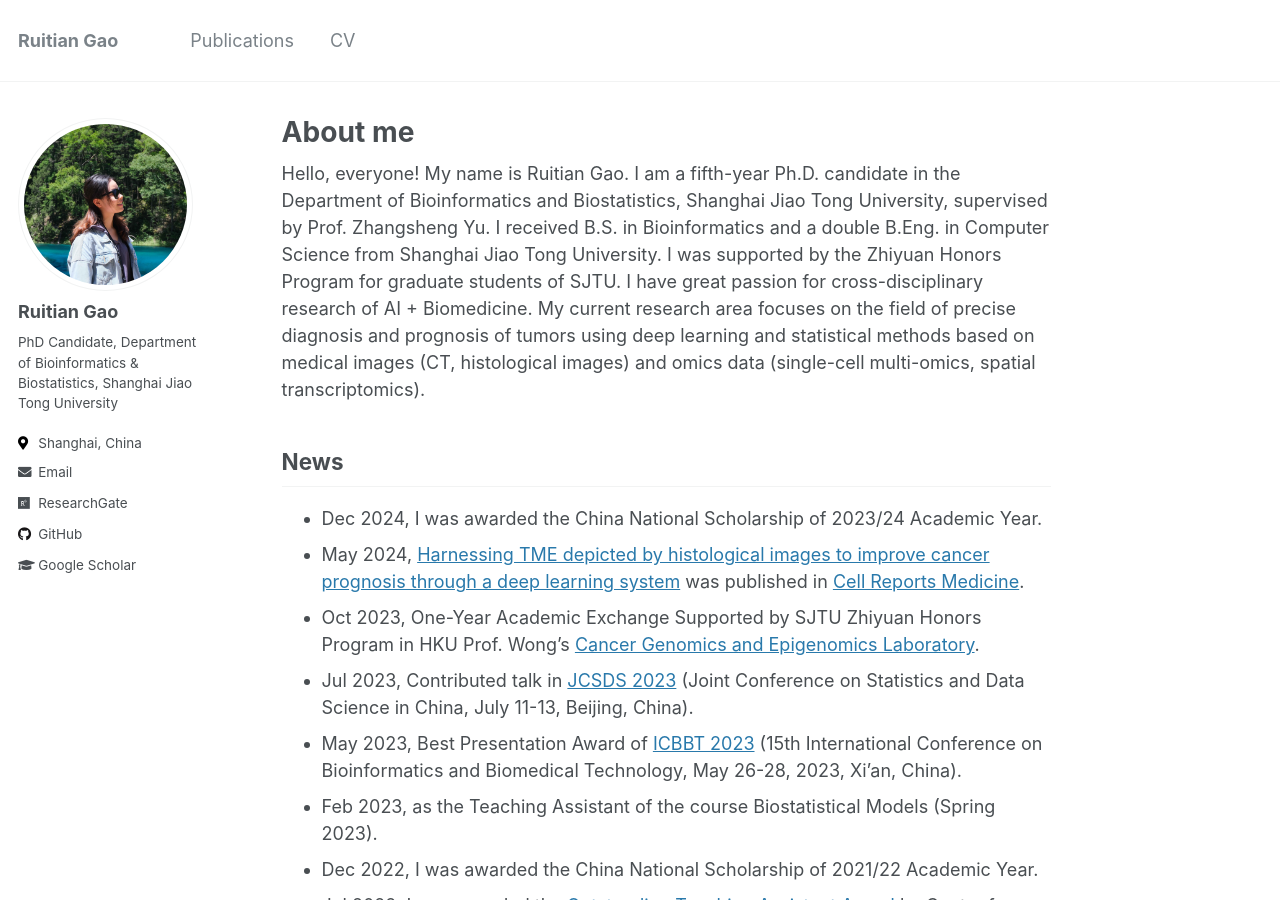
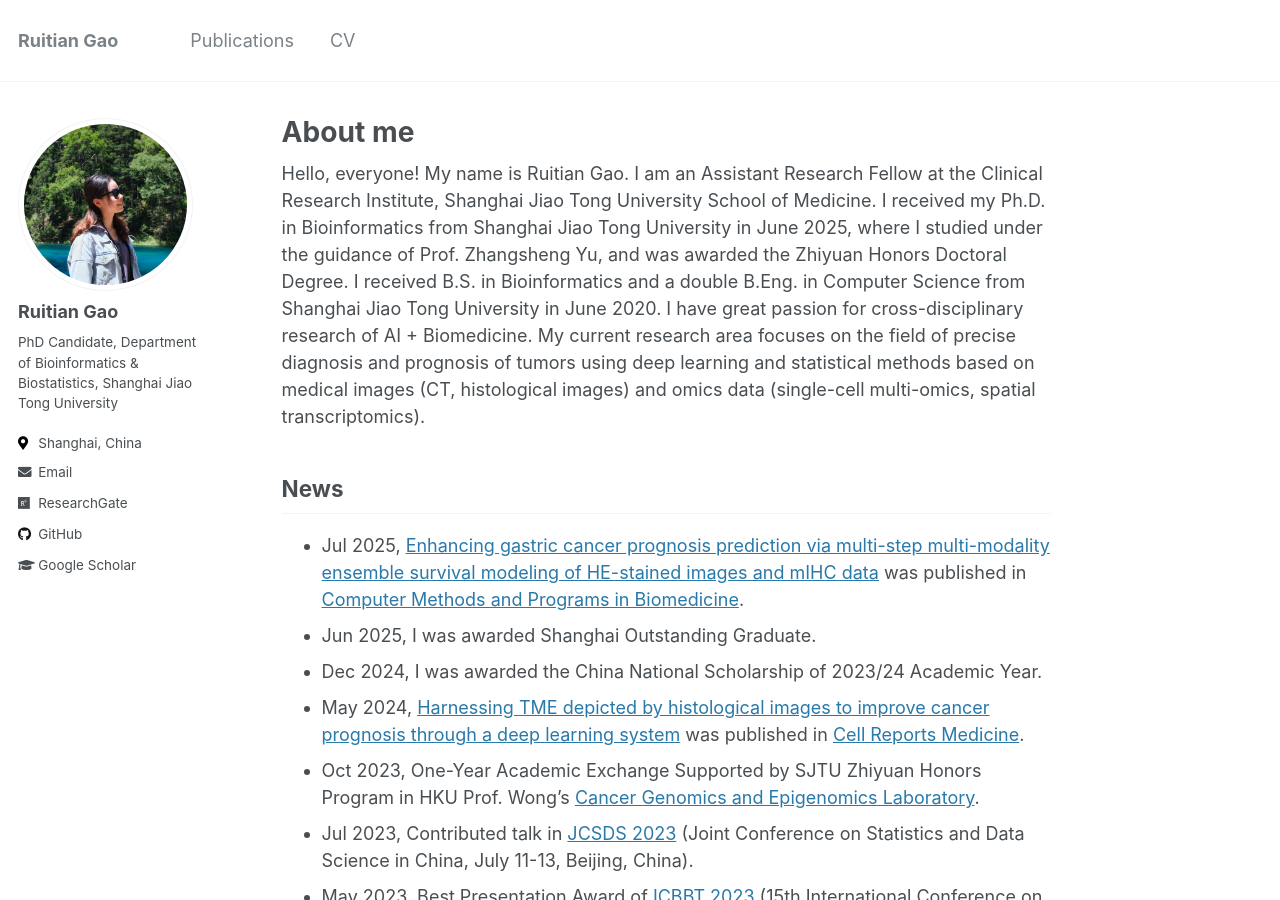
Before and after one commit to ruitian-olivia/ruitian-olivia.github.io, a Jekyll site: the page built from _pages/about.md, in a window 1280 px wide and 900 px high. Built offline with Jekyll 4.4.1, drawn with Linux system fonts in a browser that asks for light colours.

Commit message:
Update about.md
Update in Jul 2025

```diff
--- a/_pages/about.md
+++ b/_pages/about.md
@@ -8,9 +8,11 @@ redirect_from:
   - /about.html
 ---
 
-Hello, everyone! My name is Ruitian Gao. I am a fifth-year Ph.D. candidate in the Department of Bioinformatics and Biostatistics, Shanghai Jiao Tong University, supervised by Prof. Zhangsheng Yu. I received B.S. in Bioinformatics and a double B.Eng. in Computer Science from Shanghai Jiao Tong University. I was supported by the Zhiyuan Honors Program for graduate students of SJTU. I have great passion for cross-disciplinary research of AI + Biomedicine. My current research area focuses on the field of precise diagnosis and prognosis of tumors using deep learning and statistical methods based on medical images (CT, histological images) and omics data (single-cell multi-omics, spatial transcriptomics).
+Hello, everyone! My name is Ruitian Gao. I am an Assistant Research Fellow at the Clinical Research Institute, Shanghai Jiao Tong University School of Medicine. I received my Ph.D. in Bioinformatics from Shanghai Jiao Tong University in June 2025, where I studied under the guidance of Prof. Zhangsheng Yu, and was awarded the Zhiyuan Honors Doctoral Degree. I received B.S. in Bioinformatics and a double B.Eng. in Computer Science from Shanghai Jiao Tong University in June 2020. I have great passion for cross-disciplinary research of AI + Biomedicine. My current research area focuses on the field of precise diagnosis and prognosis of tumors using deep learning and statistical methods based on medical images (CT, histological images) and omics data (single-cell multi-omics, spatial transcriptomics).
 
 ## News
+- Jul 2025, [Enhancing gastric cancer prognosis prediction via multi-step multi-modality ensemble survival modeling of HE-stained images and mIHC data](https://www.sciencedirect.com/science/article/abs/pii/S0169260725003888) was published in [Computer Methods and Programs in Biomedicine](https://www.sciencedirect.com/journal/computer-methods-and-programs-in-biomedicine).
+- Jun 2025, I was awarded Shanghai Outstanding Graduate.
 - Dec 2024, I was awarded the China National Scholarship of 2023/24 Academic Year.
 - May 2024, [Harnessing TME depicted by histological images to improve cancer prognosis through a deep learning system](https://www.cell.com/cell-reports-medicine/fulltext/S2666-3791(24)00205-2) was published in [Cell Reports Medicine](https://www.cell.com/cell-reports-medicine/home).
 - Oct 2023, One-Year Academic Exchange Supported by SJTU Zhiyuan Honors Program in HKU Prof. Wong’s [Cancer Genomics and Epigenomics Laboratory](https://www.jackwonglab.com/).
```
